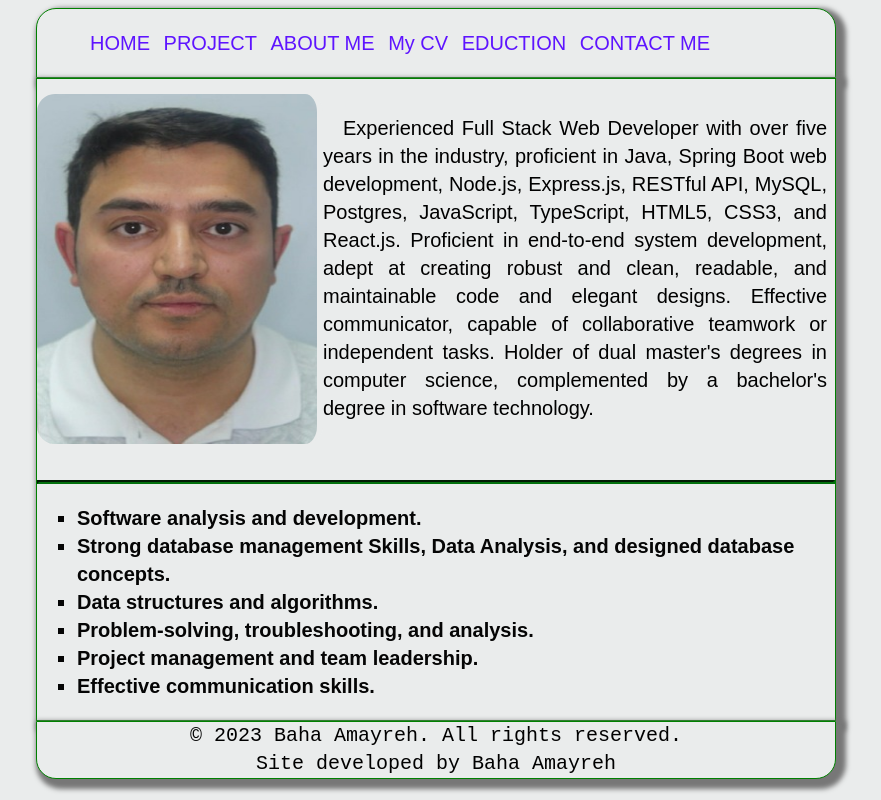
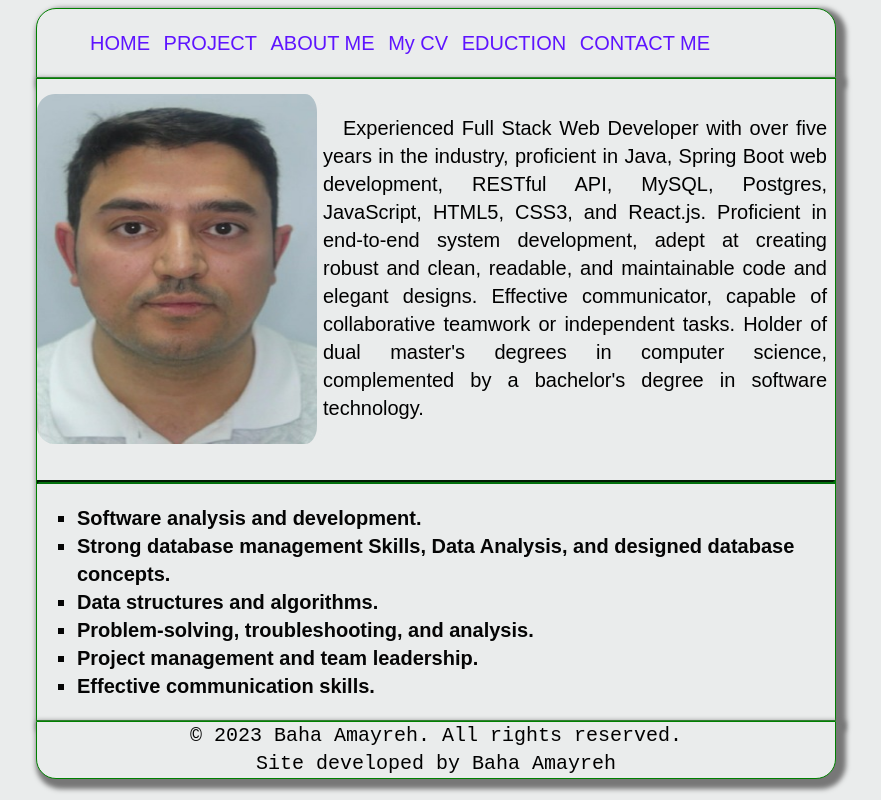
Before and after one commit to BahaaAmayreh/website, a plain HTML site: page about.html in a window 1280 px wide. Shown: the whole page, without its empty margins (204-1085 px from the left). Drawn offline with Linux system fonts and the light colour scheme.

Commit message:
Update about.html

```diff
--- a/about.html
+++ b/about.html
@@ -33,8 +33,8 @@
             <div class="divbody">
                 <img src="images/baha.jpg" alt="Baha Amayreh" id="baha_image" />
                 <p>Experienced Full Stack Web Developer with over five years in the industry, proficient in Java, Spring
-                    Boot web development, Node.js, Express.js, RESTful API, MySQL, Postgres, JavaScript,
-                    TypeScript, HTML5, CSS3, and React.js. Proficient in end-to-end system development, adept at
+                    Boot web development, RESTful API, MySQL, Postgres, JavaScript,
+                    HTML5, CSS3, and React.js. Proficient in end-to-end system development, adept at
                     creating robust and clean, readable, and maintainable code and elegant designs. Effective
                     communicator, capable of collaborative teamwork or independent tasks. Holder of dual master's
                     degrees in computer science, complemented by a bachelor's degree in software technology.</p>
```
